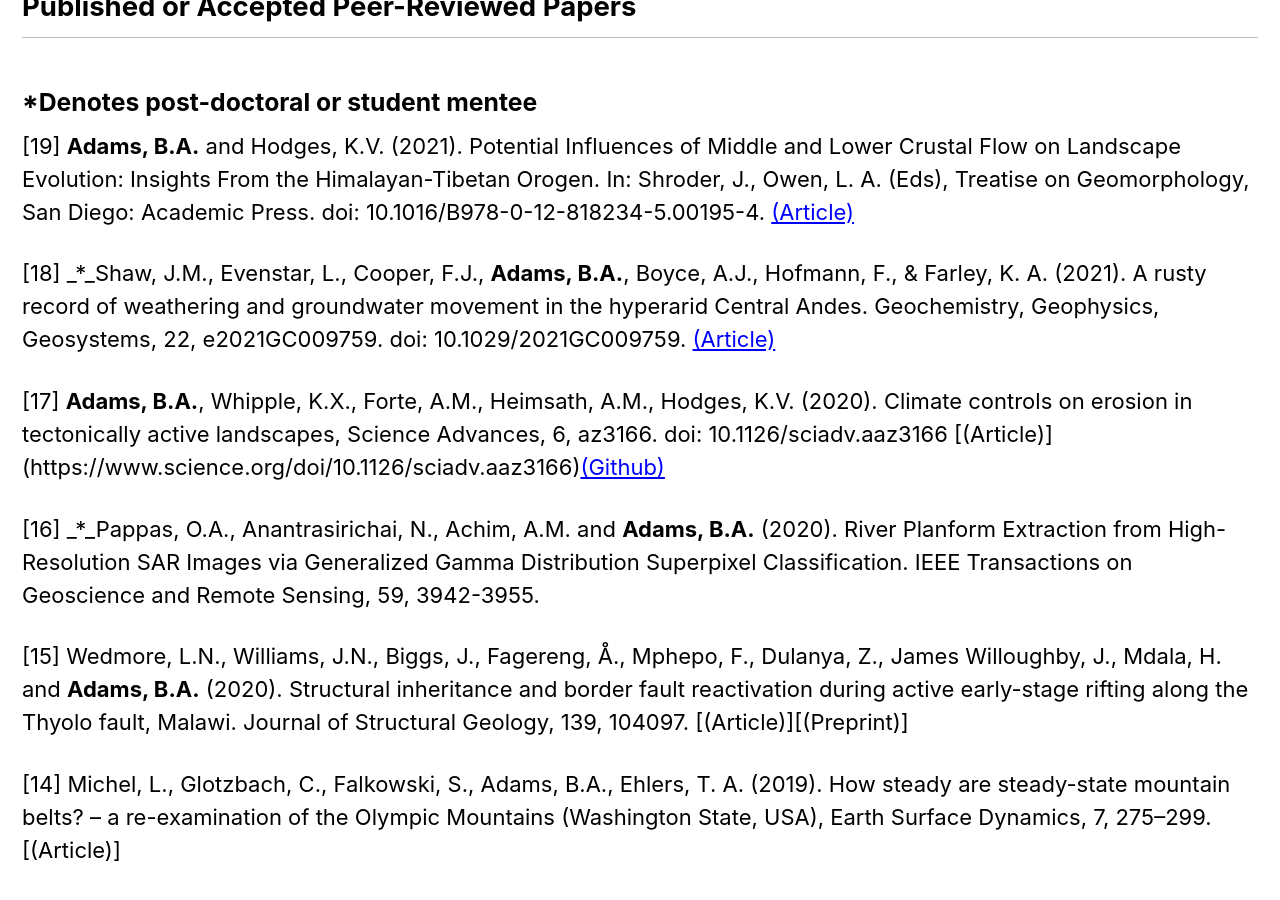
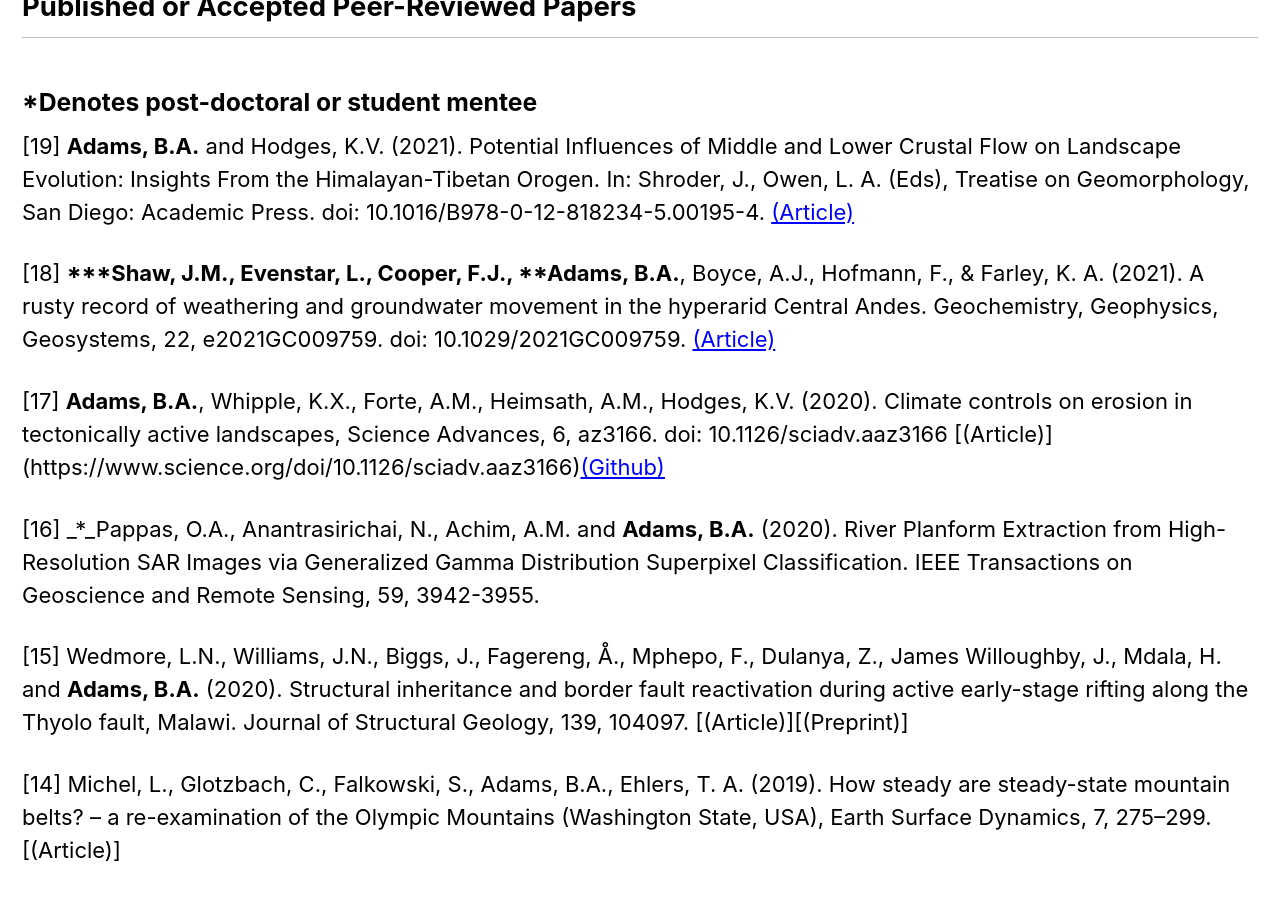
Before and after one commit to baadams/baadams.github.io, a Jekyll site: the page built from _pages/pubs.md, in a window 1280 px wide and 900 px high, scrolled down 485 px. Built offline with Jekyll 4.4.1, drawn with Linux system fonts in a browser that asks for light colours; cached includes are drawn as plain includes.

Commit message:
Update pubs.md

```diff
--- a/_pages/pubs.md
+++ b/_pages/pubs.md
@@ -21,7 +21,7 @@
 
 [19] **Adams, B.A.** and Hodges, K.V. (2021). Potential Influences of Middle and Lower Crustal Flow on Landscape Evolution: Insights From the Himalayan-Tibetan Orogen. In: Shroder, J., Owen, L. A. (Eds), Treatise on Geomorphology, San Diego: Academic Press. doi: 10.1016/B978-0-12-818234-5.00195-4. [(Article)](https://www.sciencedirect.com/science/article/pii/B9780128182345001954)
 
-[18] _*_Shaw, J.M., Evenstar, L., Cooper, F.J., **Adams, B.A.**, Boyce, A.J., Hofmann, F., & Farley, K. A. (2021). A rusty record of weathering and groundwater movement in the hyperarid Central Andes. Geochemistry, Geophysics, Geosystems, 22, e2021GC009759. doi: 10.1029/2021GC009759. [(Article)](https://agupubs.onlinelibrary.wiley.com/doi/full/10.1029/2021GC009759)
+[18] *****Shaw, J.M., Evenstar, L., Cooper, F.J., **Adams, B.A.**, Boyce, A.J., Hofmann, F., & Farley, K. A. (2021). A rusty record of weathering and groundwater movement in the hyperarid Central Andes. Geochemistry, Geophysics, Geosystems, 22, e2021GC009759. doi: 10.1029/2021GC009759. [(Article)](https://agupubs.onlinelibrary.wiley.com/doi/full/10.1029/2021GC009759)
 
 [17] **Adams, B.A.**, Whipple, K.X., Forte, A.M., Heimsath, A.M., Hodges, K.V. (2020). Climate controls on erosion in tectonically active landscapes, Science Advances, 6, az3166. doi: 10.1126/sciadv.aaz3166 [(Article)] (https://www.science.org/doi/10.1126/sciadv.aaz3166)[(Github)](https://github.com/baadams/raindance)
 
```
